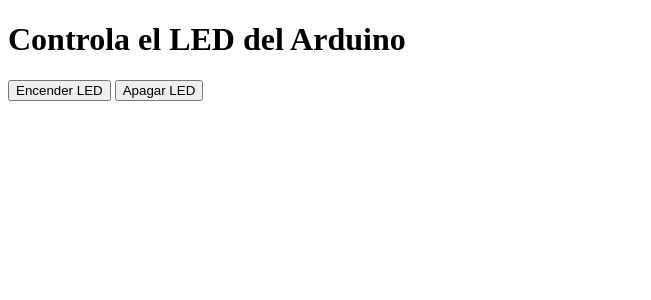
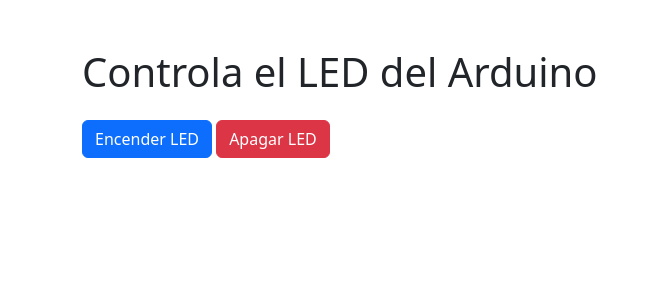
Before and after one commit to Alex000127/Django-Arduino, a Django app: page /led/prueba/ in a window 1280 px wide. Shown: the top 300 px of the page, without its empty margins (0-651 px from the left). Run offline with Django 5.2, Linux system fonts and the light colour scheme.

Commit message:
intento de hacerlo bonito con boostrap = faaaaillll

```diff
--- a/DjangoArduino/settings.py
+++ b/DjangoArduino/settings.py
@@ -14,6 +14,9 @@ from pathlib import Path
 
 # Build paths inside the project like this: BASE_DIR / 'subdir'.
 BASE_DIR = Path(__file__).resolve().parent.parent
+
+STATIC_URL = '/static/'
+STATICFILES_DIRS = [BASE_DIR / "static"]
 
 
 # Quick-start development settings - unsuitable for production
--- a/Led/templates/Led/led.html
+++ b/Led/templates/Led/led.html
@@ -1,7 +1,21 @@
 <!DOCTYPE html>
-<html>
+<html lang="en">
 <head>
+    <meta charset="UTF-8">
+    <meta name="viewport" content="width=device-width, initial-scale=1.0">
     <title>Control LED</title>
+    <link href="https://cdn.jsdelivr.net/npm/bootstrap@5.3.0-alpha1/dist/css/bootstrap.min.css" rel="stylesheet">
+</head>
+<body>
+    <div class="container">
+        <h1 class="mt-5">Controla el LED del Arduino</h1>
+        <button class="btn btn-primary mt-3" onclick="sendCommand('LED_ON')">Encender LED</button>
+        <button class="btn btn-danger mt-3" onclick="sendCommand('LED_OFF')">Apagar LED</button>
+        <p id="response" class="mt-3"></p>
+    </div>
+
+    <script src="https://cdn.jsdelivr.net/npm/bootstrap@5.3.0-alpha1/dist/js/bootstrap.bundle.min.js"></script>
+
     <script>
         function sendCommand(command) {
             fetch(`/led/control_led/?command=${command}`)
@@ -11,11 +25,5 @@
                 });
         }
     </script>
-</head>
-<body>
-    <h1>Controla el LED del Arduino</h1>
-    <button onclick="sendCommand('LED_ON')">Encender LED</button>
-    <button onclick="sendCommand('LED_OFF')">Apagar LED</button>
-    <p id="response"></p>
 </body>
 </html>
--- a/Led/views.py
+++ b/Led/views.py
@@ -4,7 +4,7 @@ from .arduino_controller import ArduinoController
 import serial
 
 # Create your views here.
-SERIAL_PORT = 'COM7'  # Puerto conde esta conectado el Arduino
+SERIAL_PORT = 'COM3'  # Puerto conde esta conectado el Arduino
 BAUD_RATE = 9600 # bps velocidad podriamos decir
 
 arduino = ArduinoController(SERIAL_PORT, BAUD_RATE)
```
Also changed, not shown: db.sqlite3.
